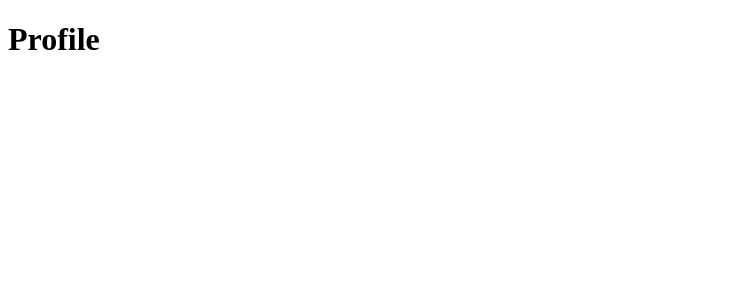
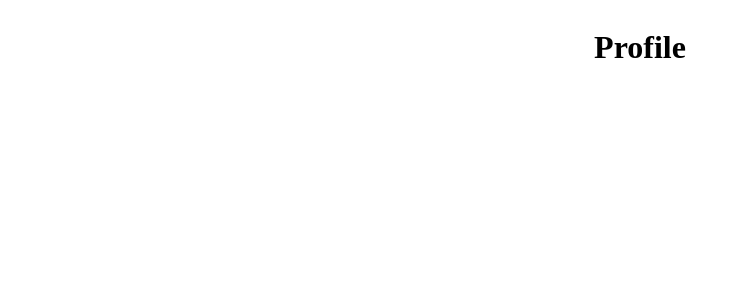
Before and after one commit to ConnorDuncan/food-truck-tracker, a Next.js app: page /ProfileBusiness in a window 1280 px wide. Shown: the top 300 px of the page, without its empty margins (0-741 px from the left). Built offline with nearby package versions, Linux system fonts and the light colour scheme.

Commit message:
remove 'profile' button, it was redundent

```diff
--- a/src/Navbar.js
+++ b/src/Navbar.js
@@ -85,11 +85,10 @@ const Navbar = () => {
               }}
             >
                 <p style={{ textAlign: 'center' }}>Signed in as {userLabel}</p>
-              <MenuItem>
+              <MenuItem onClick={handleMenuProfile}>
                 <Avatar src={currentUser.photoURL} style={{ marginRight: '10px' }} />
                 <Typography>{currentUser.displayName || 'User'}</Typography>
               </MenuItem>
-              <MenuItem onClick={handleMenuProfile}>Profile</MenuItem>
               <MenuItem onClick={handleMenuSettings}>Settings</MenuItem>
               <MenuItem onClick={handleLogout}>Logout</MenuItem>
             </Menu>
--- a/src/pages/FourOhFour.js
+++ b/src/pages/FourOhFour.js
@@ -3,7 +3,7 @@ function FourOhFour(){
         <div>
             <h1>404</h1>
             <h2>Page Not Found</h2>
-            <p>The specified file was not found on this website. Please verify you are signed in as the correct user type and check the URL for mistakes. Afterwards, try again.</p>
+            <p>The specified file was not found on this website. Please verify you are signed in as the correct user typ and check the URL for mistakes. Afterwards, try again.</p>
         </div>
     );
 }
--- a/src/pages/ProfileBusiness.js
+++ b/src/pages/ProfileBusiness.js
@@ -1,12 +1,13 @@
 import React, { useEffect } from 'react';
+import './Settings.css';
 
 const ProfileBusiness    = () => {
     useEffect(() => {
 
     })
     return (
-        <div>
-            <h1>Profile</h1>
+        <div className="parent-container">
+            <h1 className="Title">Profile</h1>
         </div>
     );
 };
--- a/src/pages/ProfileCustomer.js
+++ b/src/pages/ProfileCustomer.js
@@ -1,12 +1,13 @@
 import React, { useEffect } from 'react';
+import './Settings.css';
 
 const ProfileCustomer    = () => {
     useEffect(() => {
 
     })
     return (
-        <div>
-            <h1>Profile</h1>
+        <div className="parent-container">
+            <h1 className="Title">Profile</h1>
         </div>
     );
 };
--- /dev/null
+++ b/src/pages/Settings.css
@@ -0,0 +1,6 @@
+/* Add this to your CSS file */
+.parent-container {
+    display: flex;
+    justify-content: center; /* horizontal alignment */
+    height: 100vh;           /* Set a height to the container */
+  }
--- a/src/pages/Settings.js
+++ b/src/pages/Settings.js
@@ -1,14 +1,15 @@
-import { alignProperty } from '@mui/material/styles/cssUtils';
 import React, { useEffect } from 'react';
+import './Settings.css';
 
 const Settings = () => {
     useEffect(() => {
 
     })
     return (
-        <div>
+        <div className="parent-container">
             <h1 className="Title">Settings</h1>
         </div>
+
     );
 };
 
```
